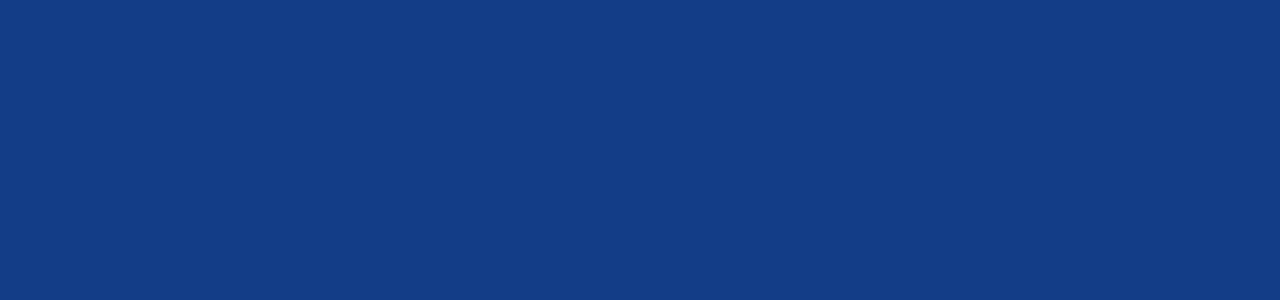
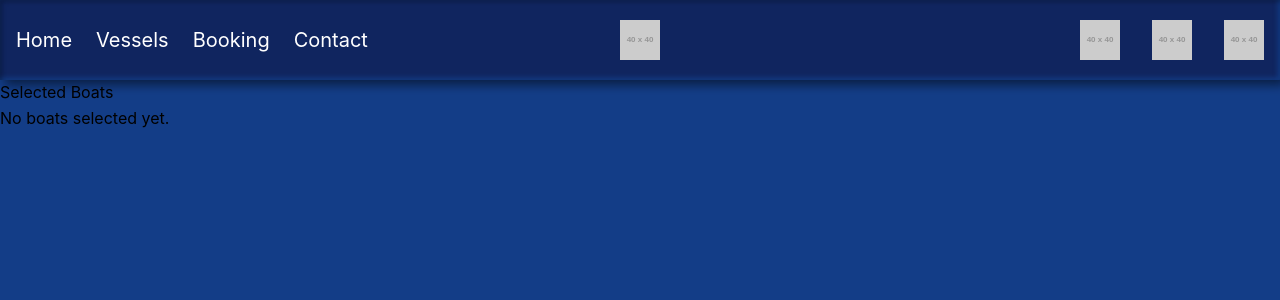
Before and after one commit to Pletus/BoatRenting, a React (Vite) app in the folder frontend/: page /booking in a window 1280 px wide. Before the commit this address had no page. Shown: the top 300 px of the page. Built offline with nearby package versions, Linux system fonts and the light colour scheme.

Commit message:
keep with the booking proccess

```diff
--- a/frontend/src/App.jsx
+++ b/frontend/src/App.jsx
@@ -1,17 +1,18 @@
+import { Route, Routes, Navigate } from "react-router-dom";
 import { useState } from "react";
-import { Route, Routes, Navigate } from "react-router-dom";
 import Layout from "./components/Layout";
 import Main from "./components/Main";
+import Booking from "./components/Booking";
 import "./App.css";
 
 function App() {
-  const [count, setCount] = useState(0);
+  const [boats, setBoats] = useState([]);
 
   return (
     <Routes>
-      <Route path="/" element={<Layout />}>
+      <Route path="/" element={<Layout setBoats={setBoats} boats={boats} />}>
         <Route index element={<Main />} />
-        {/* <Route path="/items/:id" element={<OneItem />} /> */}
+        <Route path="/booking" element={<Booking boats={boats} />} />
       </Route>
     </Routes>
   );
--- /dev/null
+++ b/frontend/src/components/Booking.jsx
@@ -0,0 +1,21 @@
+import React from "react";
+
+function Booking({ boats }) {
+  console.log(boats)
+  return (
+    <div>
+      <h1>Selected Boats</h1>
+      {boats.length > 0 ? (
+        <ul>
+          {boats.map((boat, index) => (
+            <li key={index}>{boat.type}</li>
+          ))}
+        </ul>
+      ) : (
+        <p>No boats selected yet.</p>
+      )}
+    </div>
+  );
+}
+
+export default Booking;
--- a/frontend/src/components/Layout.jsx
+++ b/frontend/src/components/Layout.jsx
@@ -1,4 +1,4 @@
-import { Outlet } from "react-router-dom";
+import { NavLink, useNavigate, Outlet } from "react-router-dom";
 import { useState, useEffect } from "react";
 import {
   IoMenuOutline,
@@ -7,14 +7,14 @@ import {
 } from "react-icons/io5";
 import "../App.css";
 
-function Layout() {
+function Layout({ setBoats, boats }) {
   const [selectedTypes, setSelectedTypes] = useState([]);
   const [selectedLocation, setSelectedLocation] = useState("");
   const [dateRange, setDateRange] = useState({ start: "", end: "" });
   const [isFormVisible, setIsFormVisible] = useState(false);
-  const [boats, setBoats] = useState([]);
   const [isOpen, setIsOpen] = useState(false);
   const [isMenuOpen, setIsMenuOpen] = useState(false);
+  const navigate = useNavigate();
 
   const handleMenuToggle = () => {
     setIsMenuOpen(!isMenuOpen);
@@ -74,13 +74,11 @@ function Layout() {
 
   const handleSubmit = async (event) => {
     event.preventDefault();
-    console.log("Selected Types:", selectedTypes);
-    console.log("Selected Location:", selectedLocation);
 
     try {
       const response = await searchBoats(selectedTypes, selectedLocation);
       setBoats(response);
-      console.log(response);
+      navigate("/booking")
     } catch (error) {
       console.error("Error fetching boats:", error);
     }
@@ -125,7 +123,16 @@ function Layout() {
             } overflow-hidden lg:overflow-visible lg:opacity-100 lg:max-h-full w-full lg:w-auto`}
           >
             <li>
-              <a href="#home">Home</a>
+            <NavLink
+              to="/"
+              className={({ isActive }) =>
+                `${
+                  isActive ? "text-blue-500" : "text-white"
+                } transform transition-transform duration-200 flex md:hover:scale-125`
+              }
+            >
+              Home
+            </NavLink>
             </li>
             <li>
               <a href="#vessels">Vessels</a>
```
